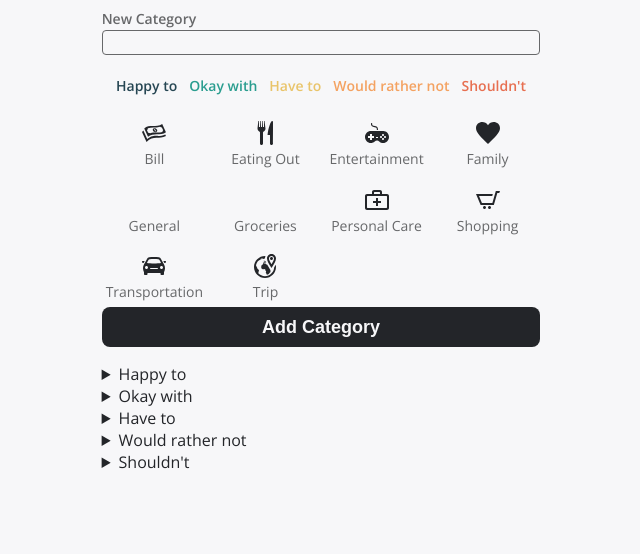
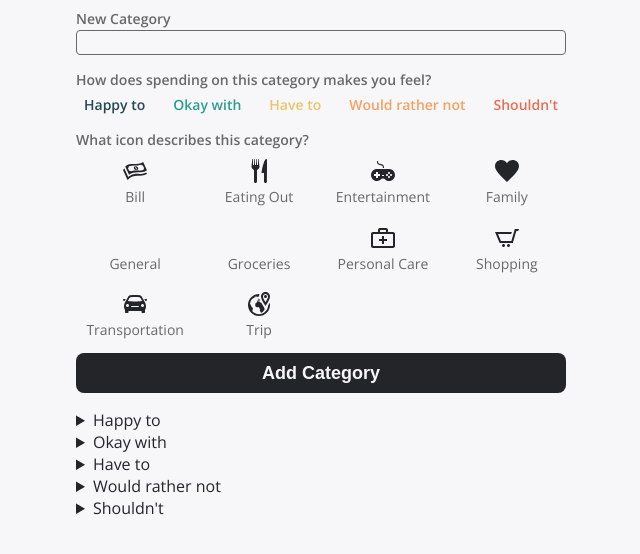
Before and after one commit to Jighdan/trckr, a website built with webpack: page static/index.html in a window 1280 px wide. Both pictures are taken after a click on the element "Categories". Shown: the part 48-602 px from the top of the page, without its empty margins (319-959 px from the left). Built offline with nearby package versions, Linux system fonts and the light colour scheme.

Commit message:
:lipstick: Adding legends on the category form

```diff
--- a/src/components/Category/CategoryForm/CategoryFormParent.ts
+++ b/src/components/Category/CategoryForm/CategoryFormParent.ts
@@ -16,7 +16,7 @@ const composeCategoryFormParentItem = (categoryKey: string, categoryName: string
 	labelElement.style.color = categoryColor;
 	labelElement.innerText = categoryName;
 
-	elementContainer.classList.add("category-form-parent-option");
+	elementContainer.classList.add("category-form-parent-options-item");
 	elementContainer.append(inputElement, labelElement);
 
 	return elementContainer;
@@ -24,16 +24,19 @@ const composeCategoryFormParentItem = (categoryKey: string, categoryName: string
 
 const CategoryFormParent = (categories: {[index: string]: InterfaceCategory}): HTMLDivElement => {
 	const element = document.createElement("div");
-	const elementOptions = Object.keys(categories).map(categoryKey => {
-		const category = categories[categoryKey];
-		const element = composeCategoryFormParentItem(categoryKey, category.name, category.color);
-		return element
+	const elementLegend = document.createElement("legend");
+	const elementOptions = document.createElement("div");
+
+	Object.keys(categories).map(categoryKey => {
+		const element = composeCategoryFormParentItem(categoryKey, categories[categoryKey].name, categories[categoryKey].color);
+		elementOptions.appendChild(element);
 	});
 
-	element.setAttribute("required", "true");
+	elementLegend.innerText = "How does spending on this category makes you feel?";
+	elementOptions.classList.add("category-form-parent-options");
 	element.classList.add("category-form-parent");
 
-	element.append(...elementOptions);
+	element.append(elementLegend, elementOptions);
 	return element;
 }
 
--- a/src/components/Category/CategoryForm/CategoryFormType.ts
+++ b/src/components/Category/CategoryForm/CategoryFormType.ts
@@ -22,7 +22,7 @@ const composeCategoryFormTypeOption = (typeId: string, type: InterfaceType): HTM
 	labelElement.setAttribute("for", type.name);
 	labelElement.append(iconElement, labelTextElement);
 
-	elementContainer.classList.add("category-form-type-option");
+	elementContainer.classList.add("category-form-type-options-item");
 	elementContainer.append(inputElement, labelElement);
 
 	return elementContainer;
@@ -30,14 +30,19 @@ const composeCategoryFormTypeOption = (typeId: string, type: InterfaceType): HTM
 
 const CategoryFormType = (types: {[index: string]: InterfaceType}): HTMLDivElement => {
 	const element = document.createElement("div");
-	const elementOptions = Object.keys(types).map(typeKey => {
+	const elementOptions = document.createElement("div");
+	const legendElement = document.createElement("legend");
+
+	Object.keys(types).forEach(typeKey => {
 		const element = composeCategoryFormTypeOption(typeKey, types[typeKey]);
-		return element
+		elementOptions.appendChild(element);
 	});
 
+	legendElement.innerText = "What icon describes this category?";
+	elementOptions.classList.add("category-form-type-options");
 	element.classList.add("category-form-type");
 
-	element.append(...elementOptions);
+	element.append(legendElement, elementOptions);
 	return element;
 }
 
--- a/src/style/components/_categoryForm.scss
+++ b/src/style/components/_categoryForm.scss
@@ -13,10 +13,11 @@
 	}
 
 	.input-box {
+		margin-bottom: 0.5rem;
 		display: grid;
 		grid-template-rows: repeat(3, max-content);
-		gap: 0.8rem;
-		grid-gap: 0.8rem;
+		gap: 0.4rem;
+		grid-gap: 0.4rem;
 	}
 
 	&-name {
@@ -29,14 +30,15 @@
 
 	&-parent {
 		display: flex;
-		justify-content: space-between;
-		justify-content: center;
-		align-items: center;
+		flex-direction: column;
+
+		&-options {
+			display: flex;
 			flex-wrap: wrap;
-		gap: 0.75rem;
 			column-gap: 0.75rem;
 
-		&-option {
+			&-item {
+				padding: 0.25rem 0.5rem;
 				display: flex;
 				flex-direction: column;
 				justify-content: center;
@@ -62,14 +64,19 @@
 				}
 			}
 		}
+	}
 
 	&-type {
+		display: flex;
+		flex-direction: column;
+
+		&-options {
 			display: grid;
 			grid-template-columns: repeat(4, 1fr);
 			gap: 0.35rem;
 			grid-gap: 0.35rem;
 
-		&-option {
+			&-item {
 				display: flex;
 				flex-direction: column;
 				justify-content: center;
@@ -105,3 +112,4 @@
 			}
 		}
 	}
+}
```
Lines whose indentation alone changed are shown as unchanged.
